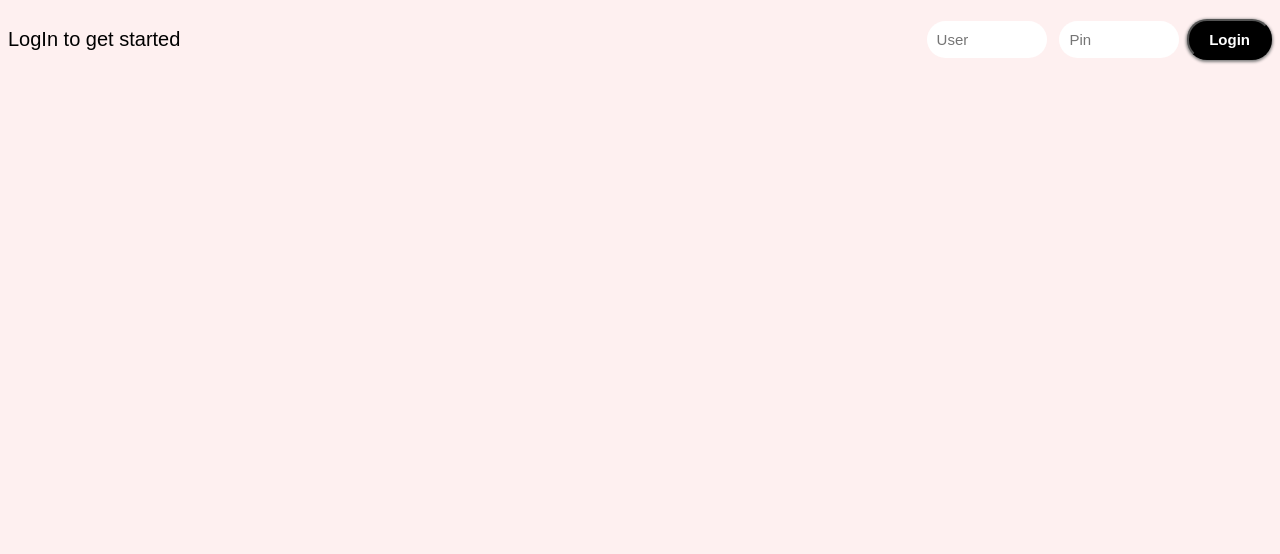
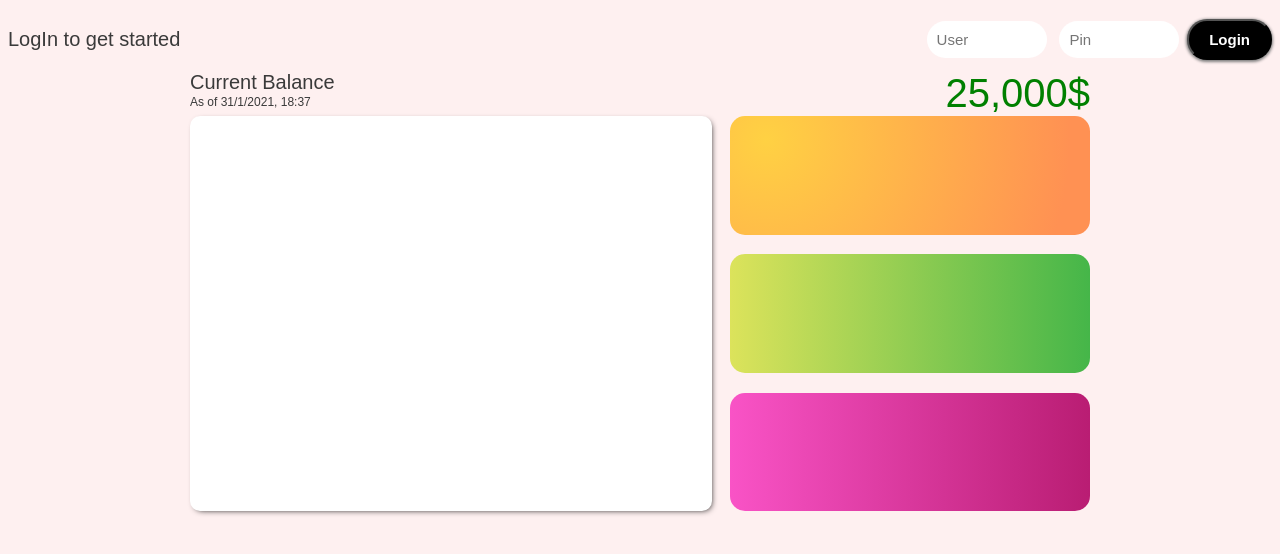
Before and after one commit to MuhammadJamshaidGhaffar/bankist-app, a plain HTML site: page index.html in a window 1280 px wide. Drawn offline with Linux system fonts and the light colour scheme.

Commit message:
Added User interface Panel

```diff
--- a/index.html
+++ b/index.html
@@ -16,10 +16,22 @@
       </div>
     </header>
     <div class="container">
-      <div class="balance">
-        <p class="text"></p>
-        <p class="value"></p>
+      <div class="balance-div">
+        <div class="balance-text">
+          <p class="text">Current Balance</p>
+          <p class="date">As of 31/1/2021, 18:37</p>
+        </div>
+        <p class="balance-value">25,000$</p>
       </div>
+      <div class="transaction-div">
+        <div class="left-div"></div>
+        <div class="right-div">
+          <div class="transfer-div action-div"></div>
+          <div class="request-div action-div"></div>
+          <div class="close-div action-div"></div>
+        </div>
+      </div>
+      <footer class="footer"></footer>
     </div>
     <script src="script.js"></script>
   </body>
--- a/style.css
+++ b/style.css
@@ -6,6 +6,7 @@ html {
 body {
   background-color: rgb(254 240 240);
   font-family: sans-serif;
+  color: #3a3a3a;
 }
 
 header {
@@ -42,3 +43,98 @@ header p {
 .login-btn:active {
   transform: translateY(5px);
 }
+
+.container {
+  /* border: 2px solid red; */
+  width: 90rem;
+  margin: auto;
+  height: 44rem;
+  display: flex;
+  flex-direction: column;
+}
+
+.balance-div {
+  display: flex;
+  justify-content: space-between;
+}
+
+.balance-text .text {
+  font-size: 2rem;
+  margin: 0px;
+}
+.balance-text .date {
+  font-size: 1.2rem;
+  margin: 1px 0px;
+}
+
+.balance-div .balance-value {
+  font-size: 40px;
+  margin: 0px;
+  color: green;
+}
+.transaction-div {
+  flex-grow: 1;
+  display: flex;
+  justify-content: space-between;
+}
+.left-div,
+.right-div {
+  /* border: 2px solid indigo; */
+  display: inline-block;
+  /* width: 49%; */
+}
+.left-div {
+  width: 58%;
+  background-color: #fff;
+  border-radius: 1rem;
+  box-shadow: 2px 2px 6px -3px black;
+}
+/* ############## right div ############# */
+.right-div {
+  display: flex;
+  flex-direction: column;
+  justify-content: space-between;
+  width: 40%;
+}
+.action-div {
+  height: 30%;
+  /* border: 3px solid green; */
+}
+.transfer-div {
+  background-image: radial-gradient(
+    circle farthest-corner at 10% 20%,
+    rgba(255, 209, 67, 1) 0%,
+    rgba(255, 145, 83, 1) 90%
+  );
+  border-radius: 1.5rem;
+}
+.request-div {
+  background: #dce35b; /* fallback for old browsers */
+  background: -webkit-linear-gradient(
+    to left,
+    #45b649,
+    #dce35b
+  ); /* Chrome 10-25, Safari 5.1-6 */
+  background: linear-gradient(
+    to left,
+    #45b649,
+    #dce35b
+  ); /* W3C, IE 10+/ Edge, Firefox 16+, Chrome 26+, Opera 12+, Safari 7+ */
+
+  border-radius: 1.5rem;
+}
+.close-div {
+  background: #f953c6; /* fallback for old browsers */
+  background: -webkit-linear-gradient(
+    to left,
+    #b91d73,
+    #f953c6
+  ); /* Chrome 10-25, Safari 5.1-6 */
+  background: linear-gradient(
+    to left,
+    #b91d73,
+    #f953c6
+  ); /* W3C, IE 10+/ Edge, Firefox 16+, Chrome 26+, Opera 12+, Safari 7+ */
+
+  border-radius: 1.5rem;
+}
```
